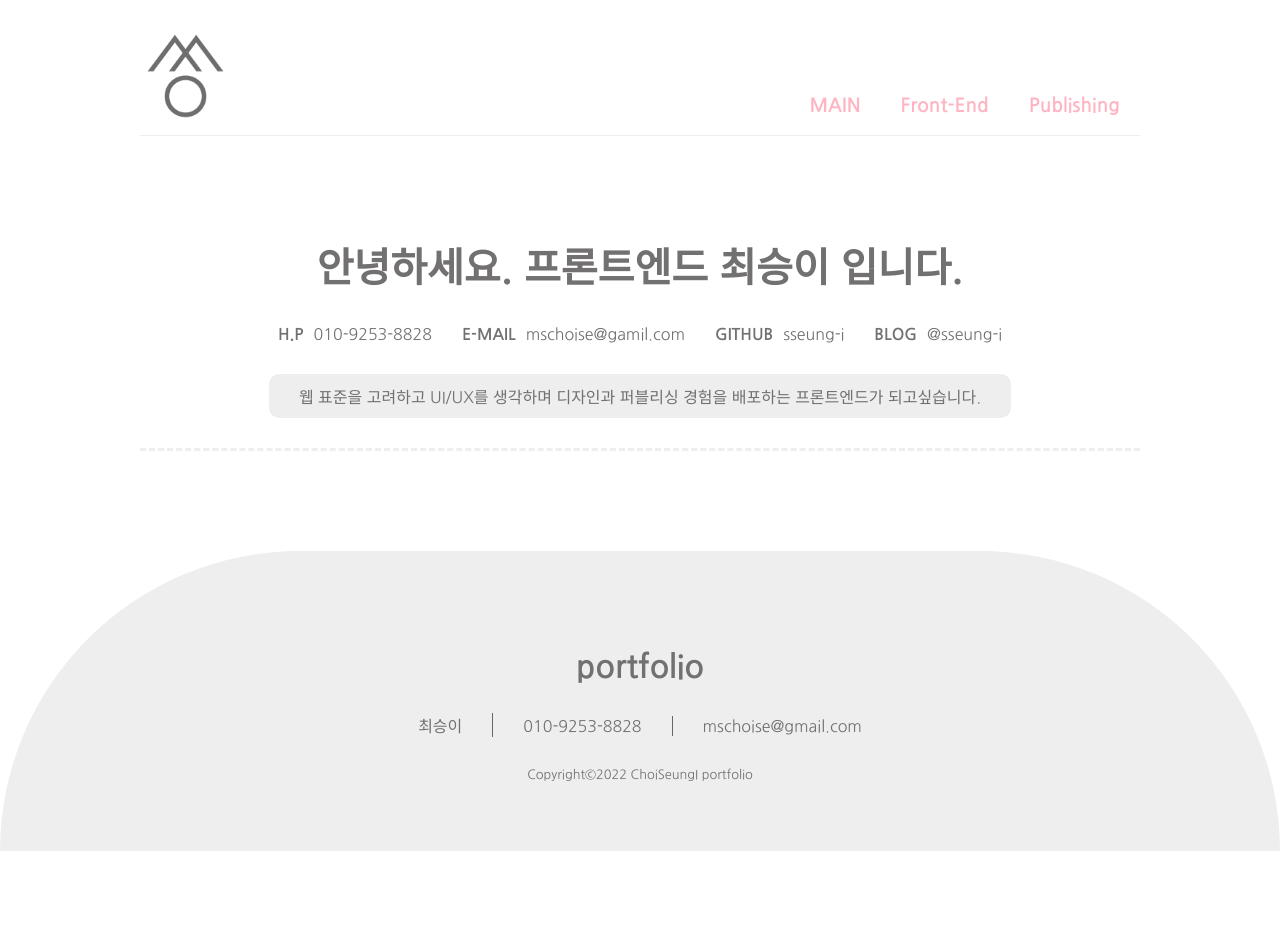
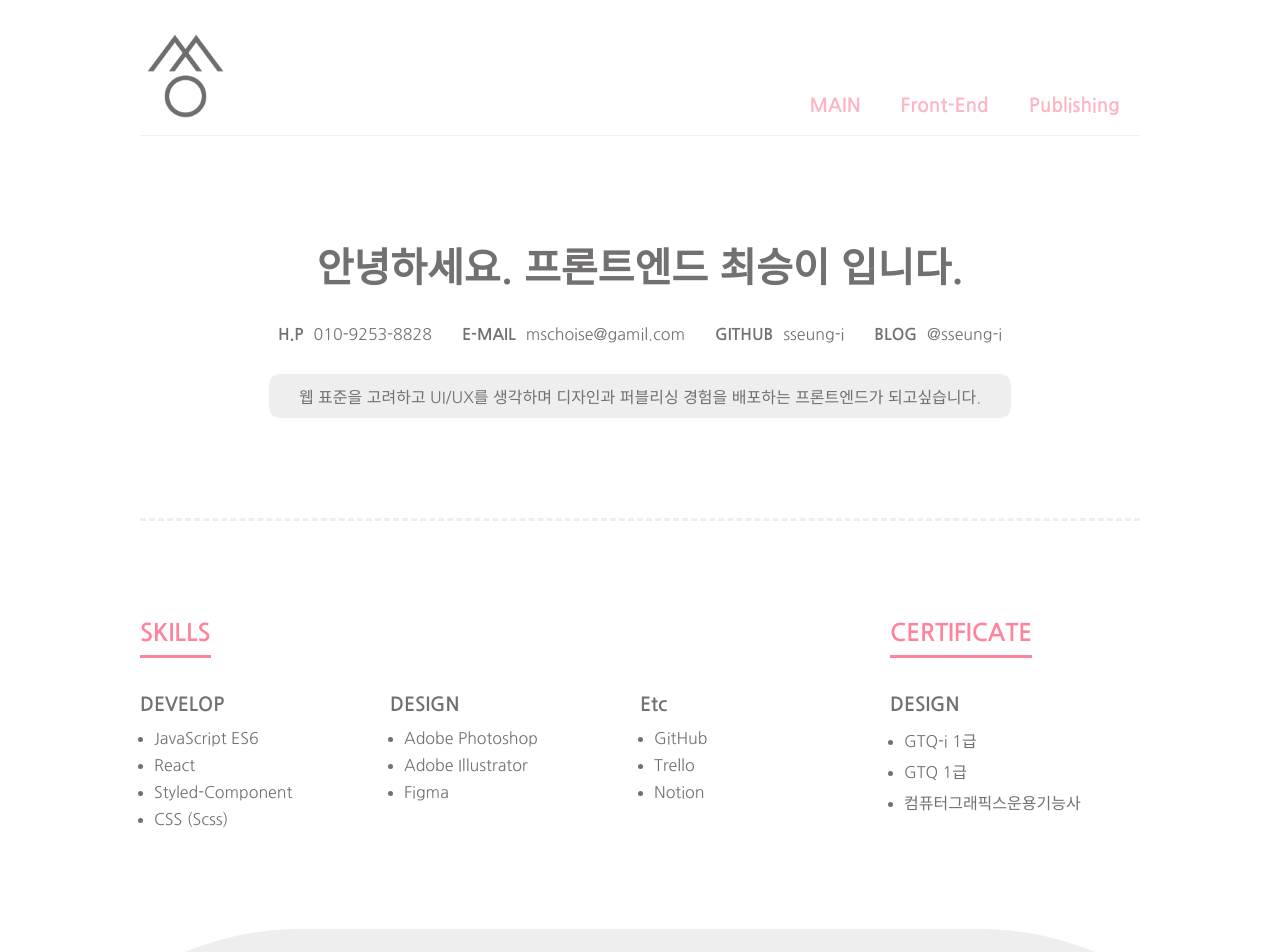
Before and after one commit to sseung-i/fe_portfolio_ver.1, a Next.js app: page / in a window 1280 px wide. Shown: the top 952 px of the page. Before the commit the page ends 851 px from the top, so only its background shows below. Built offline with nearby package versions, Linux system fonts and the light colour scheme.

Commit message:
Add: ability

```diff
--- a/components/layout/NavMenu.js
+++ b/components/layout/NavMenu.js
@@ -8,7 +8,7 @@ export default function NavMenu({ path, name, now }) {
         <style jsx>{`
           a {
             padding: 10px 20px;
-            color: ${now && "#ff839a"};
+            color: var(${now && "--common-main-color"});
             font-weight: ${now && "bold"};
             font-size: 1.2rem;
             opacity: ${now || "0.6"};
--- a/pages/index.js
+++ b/pages/index.js
@@ -15,13 +15,13 @@ export default function Index() {
           <li>
             <span>GITHUB</span>
             <Link href="https://github.com/sseung-i">
-              <a>sseung-i</a>
+              <a className="link">sseung-i</a>
             </Link>
           </li>
           <li>
             <span>BLOG</span>
             <Link href="https://velog.io/@sseung-i">
-              <a>@sseung-i</a>
+              <a className="link">@sseung-i</a>
             </Link>
           </li>
         </ul>
@@ -30,10 +30,56 @@ export default function Index() {
           프론트엔드가 되고싶습니다.
         </p>
       </article>
+      <article className="ability">
+        <article className="skills">
+          <h2>
+            <span>SKILLS</span>
+          </h2>
+          <ul>
+            <li>
+              <h4>DEVELOP</h4>
+              <ul>
+                <li>JavaScript ES6</li>
+                <li>React</li>
+                <li>Styled-Component</li>
+                <li>CSS (Scss)</li>
+              </ul>
+            </li>
+            <li>
+              <h4>DESIGN</h4>
+              <ul>
+                <li>Adobe Photoshop</li>
+                <li>Adobe Illustrator</li>
+                <li>Figma</li>
+              </ul>
+            </li>
+            <li>
+              <h4>Etc</h4>
+              <ul>
+                <li>GitHub</li>
+                <li>Trello</li>
+                <li>Notion</li>
+              </ul>
+            </li>
+          </ul>
+        </article>
+        <article className="certificate">
+          <h2>
+            <span>CERTIFICATE</span>
+          </h2>
+          <div>
+            <h4>DESIGN</h4>
+            <ul>
+              <li>GTQ-i 1급</li>
+              <li>GTQ 1급</li>
+              <li>컴퓨터그래픽스운용기능사</li>
+            </ul>
+          </div>
+        </article>
+      </article>
       <style jsx>{`
         section {
           padding: 100px 0;
-          text-align: center;
           border-top: 1px solid #eee;
         }
 
@@ -41,8 +87,24 @@ export default function Index() {
           font-size: 2.5rem;
         }
 
-        article.introduce {
-          padding-bottom: 30px;
+        h2 {
+          margin: 100px 0 50px;
+        }
+
+        h2 span {
+          color: #ff839a;
+          border-bottom: 3px solid #ff839a;
+          padding-bottom: 10px;
+        }
+
+        h4 {
+          margin-bottom: 14px;
+          font-size: 1.2rem;
+        }
+
+        .introduce {
+          padding-bottom: 100px;
+          text-align: center;
           border-bottom: 3px dashed #eee;
         }
 
@@ -69,6 +131,41 @@ export default function Index() {
           margin-top: 30px;
           background: #eee;
         }
+
+        .ability {
+          display: flex;
+        }
+
+        .skills {
+          width: 75%;
+        }
+
+        .certificate {
+          width: 25%;
+        }
+
+        .skills > ul {
+          display: flex;
+        }
+
+        .skills > ul > li {
+          display: flex;
+          flex-direction: column;
+          width: 100%;
+        }
+
+        .skills > ul > li > ul,
+        .certificate ul {
+          display: flex;
+          flex-direction: column;
+          gap: 7px;
+          padding-left: 14px;
+        }
+
+        .skills > ul > li > ul > li,
+        .certificate ul > li {
+          list-style: initial;
+        }
       `}</style>
     </section>
   );
--- a/styles/globals.css
+++ b/styles/globals.css
@@ -12,7 +12,7 @@ body {
   margin: 0;
   padding: 0;
   box-sizing: border-box;
-  color: #727071;
+  color: var(--common-font-color);
   white-space: pre-wrap;
 }
 
@@ -27,6 +27,10 @@ body {
   font-size: 0px;
 }
 
+.link:hover {
+  color: var(--common-main-color);
+}
+
 ul {
   padding: 0;
 }
--- a/styles/theme.css
+++ b/styles/theme.css
@@ -1,3 +1,8 @@
+:root {
+  --common-main-color: #ff839a;
+  --common-font-color: #727071;
+}
+
 #ppaeyot {
   --ppayot-gra-color: linear-gradient(#ff839a, #fce8bb);
   --ppayot-index-tab-font-color: #ff839a;
```
